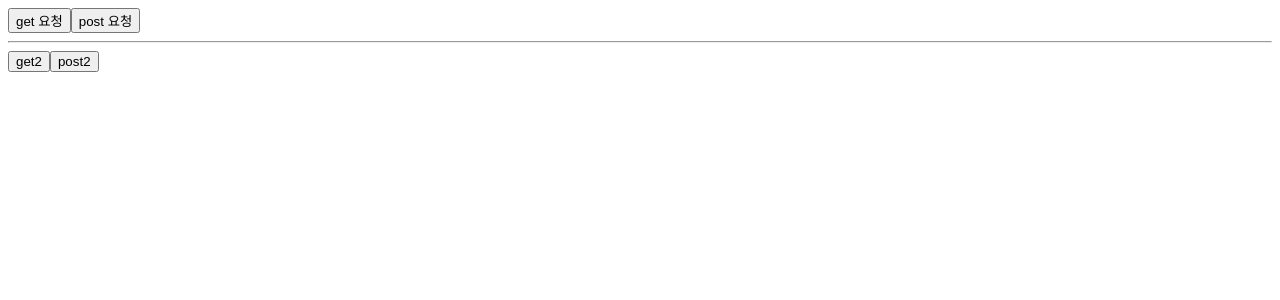
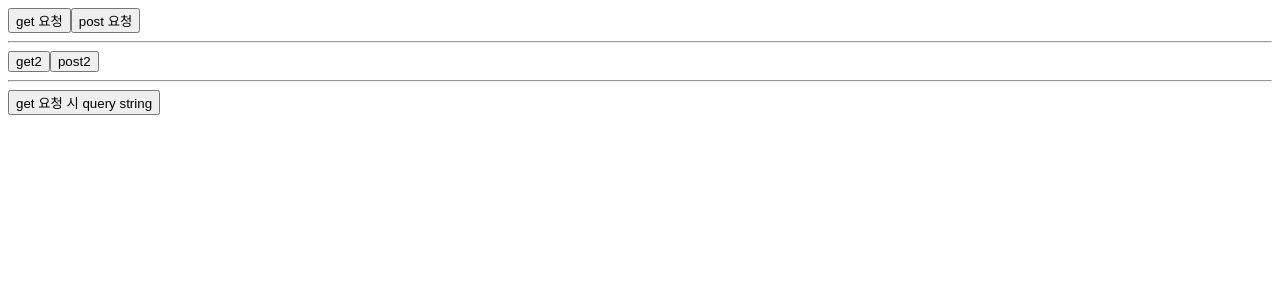
Before and after one commit to gamepota/react1, a React (Vite) app: page / in a window 1280 px wide. Shown: the top 300 px of the page. Built offline with nearby package versions, Linux system fonts and the light colour scheme.

Commit message:
/api/someurl3의 get 요청 버튼 작성

```diff
--- a/src/App.jsx
+++ b/src/App.jsx
@@ -18,6 +18,15 @@ function App(props) {
     axios.get("/api/someurl2");
   }
 
+  function handleClickButton5() {
+    const params = new URLSearchParams();
+    params.append("id", 3);
+    params.append("name", "son");
+    params.append("email", "son@gmail.com");
+    // axios.get("/api/someurl3?" + params);
+    axios.get(`/api/someurl3?${params}`);
+  }
+
   return (
     <div>
       <button onClick={handleClickButton1}>get 요청</button>
@@ -25,6 +34,8 @@ function App(props) {
       <hr />
       <button onClick={handleClickButton3}>get2</button>
       <button onClick={handleClickButton4}>post2</button>
+      <hr />
+      <button onClick={handleClickButton5}> get 요청 시 query string</button>
     </div>
   );
 }
```
